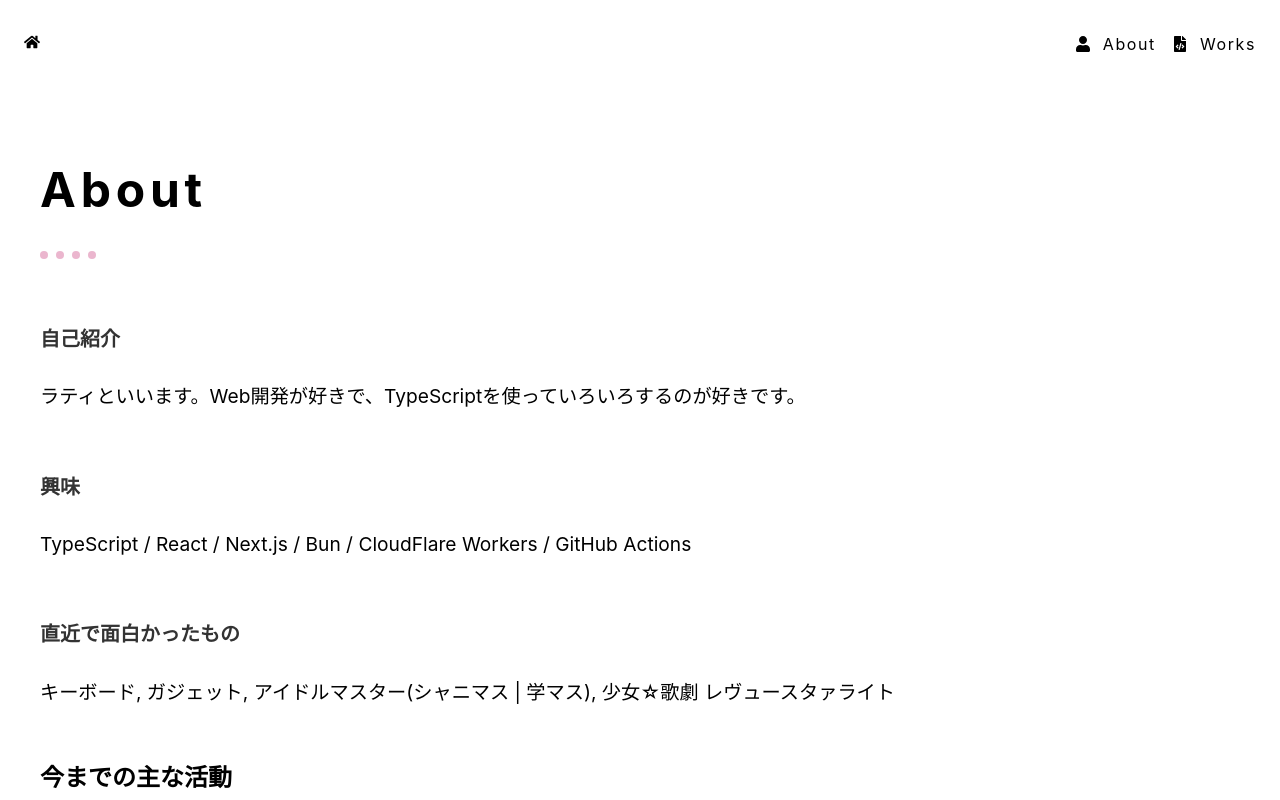
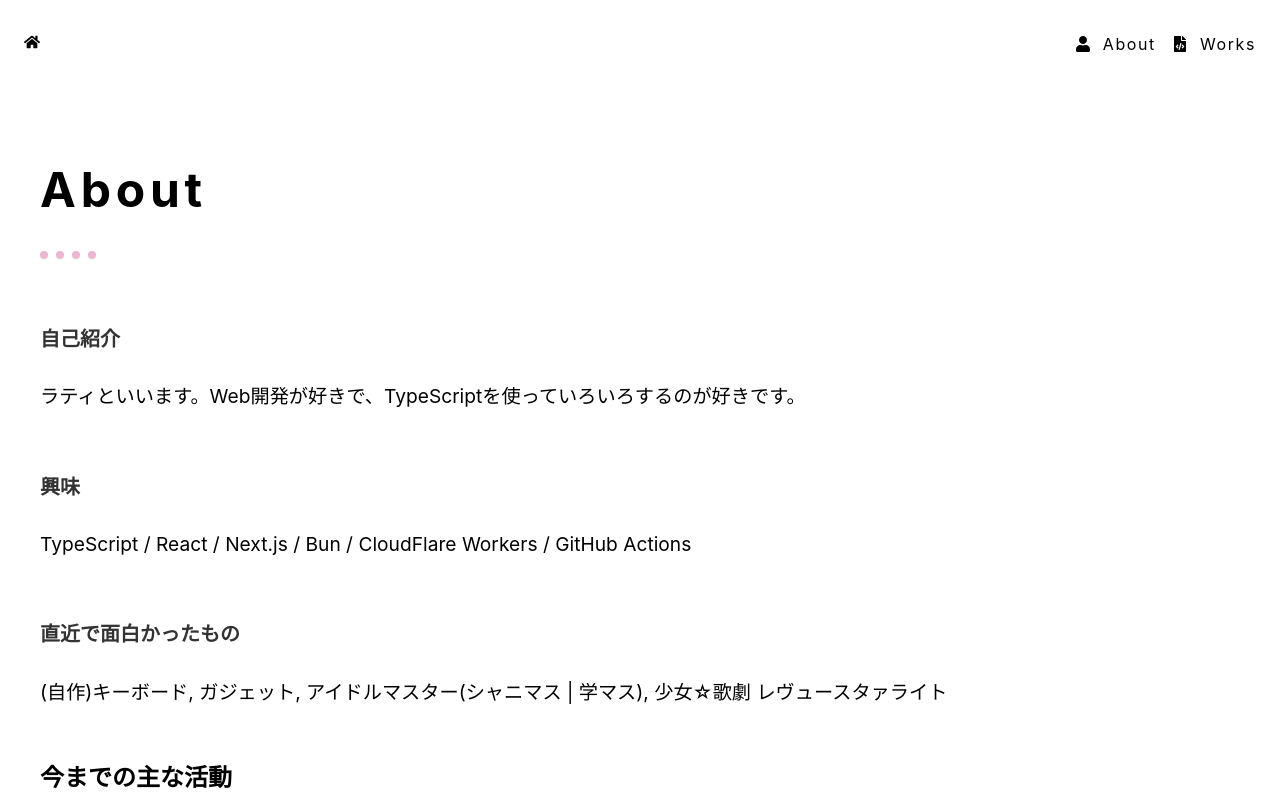
Before and after one commit to g-Ratie/portfolio, a Next.js app: page /about in a window 1280 px wide. Shown: the top 800 px of the page. Built offline with nearby package versions, Linux system fonts and the light colour scheme.

Commit message:
Update index.tsx

```diff
--- a/src/pages/about/index.tsx
+++ b/src/pages/about/index.tsx
@@ -21,7 +21,7 @@ const App: React.FC = () => {
           },
           {
             title: '直近で面白かったもの',
-            text: 'キーボード, ガジェット, アイドルマスター(シャニマス | 学マス), 少女☆歌劇 レヴュースタァライト',
+            text: '(自作)キーボード, ガジェット, アイドルマスター(シャニマス | 学マス), 少女☆歌劇 レヴュースタァライト',
           },
         ]}
       />
```
